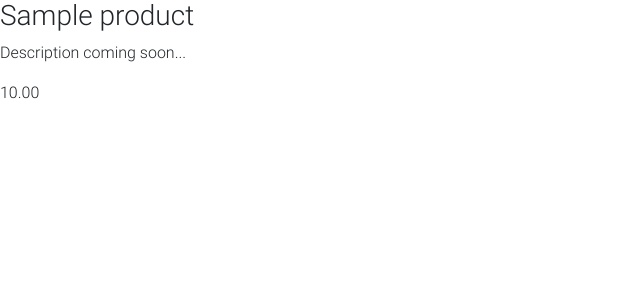
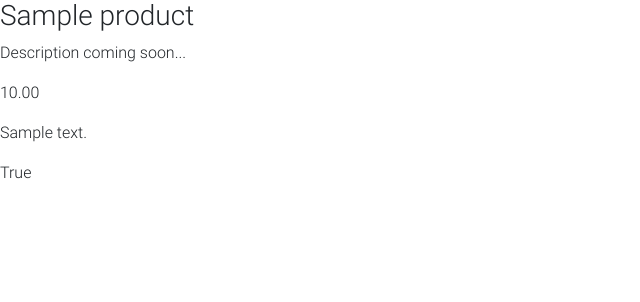
Before and after one commit to Alexmhack/django_pros, a Django app: page /product/1 in a window 1280 px wide. Shown: the part 137-439 px from the top of the page, without its empty margins (0-640 px from the left). Run offline with Django 3.2, Linux system fonts and the light colour scheme; tables that the repository leaves empty hold one stand-in row (values such as "Sample post"); some libraries are stand-ins or nearby versions.

Commit message:
add summary and featured in detail page

```diff
--- a/templates/products/detail.html
+++ b/templates/products/detail.html
@@ -10,5 +10,7 @@
 	{% endif %}
 
 	<p>{{ object.price }}</p>
+	<p>{{ object.summary }}</p>
+	<p class="mb-5">{{ object.featured }}</p>
 
 {% endblock %}
```
